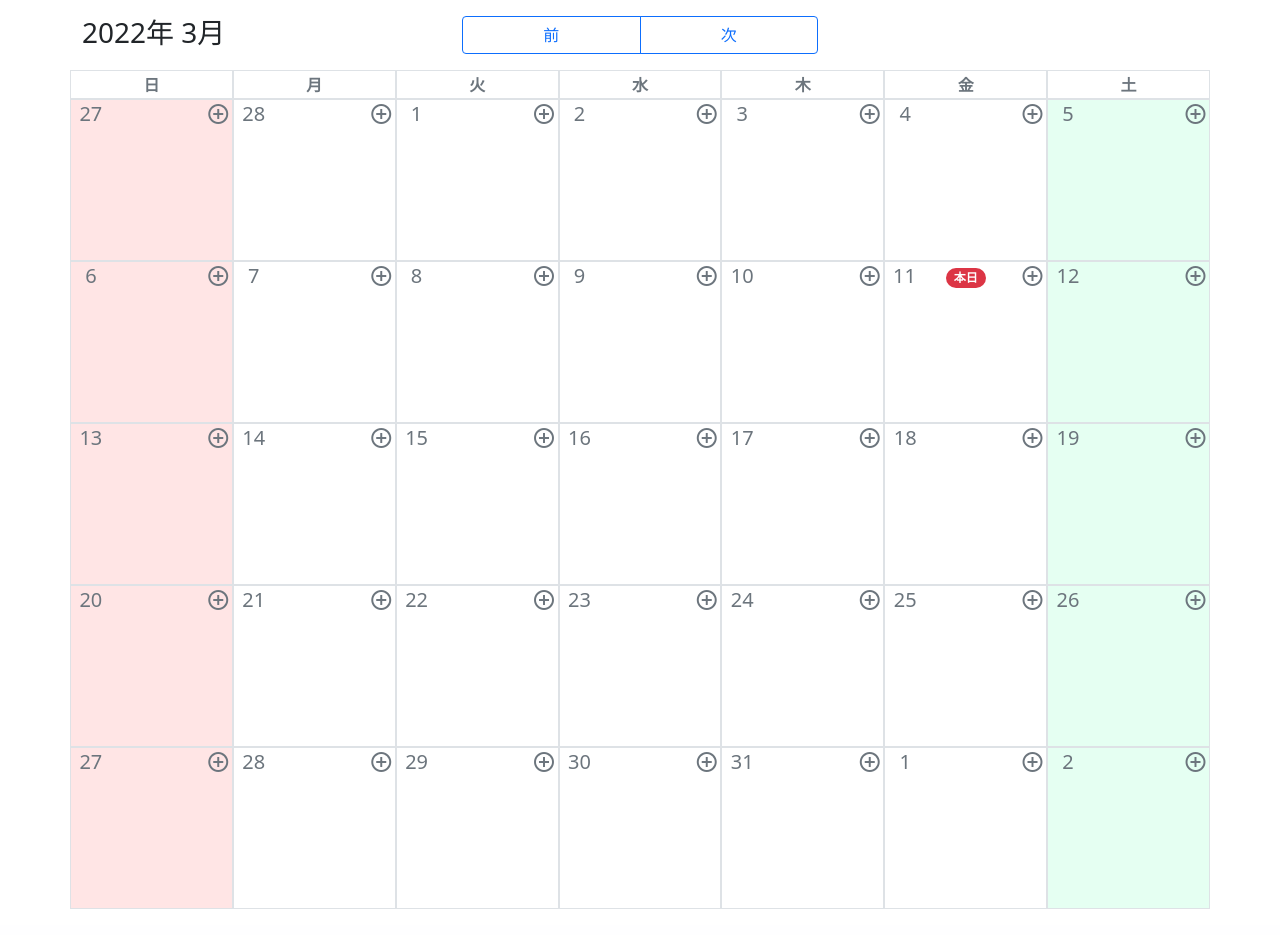
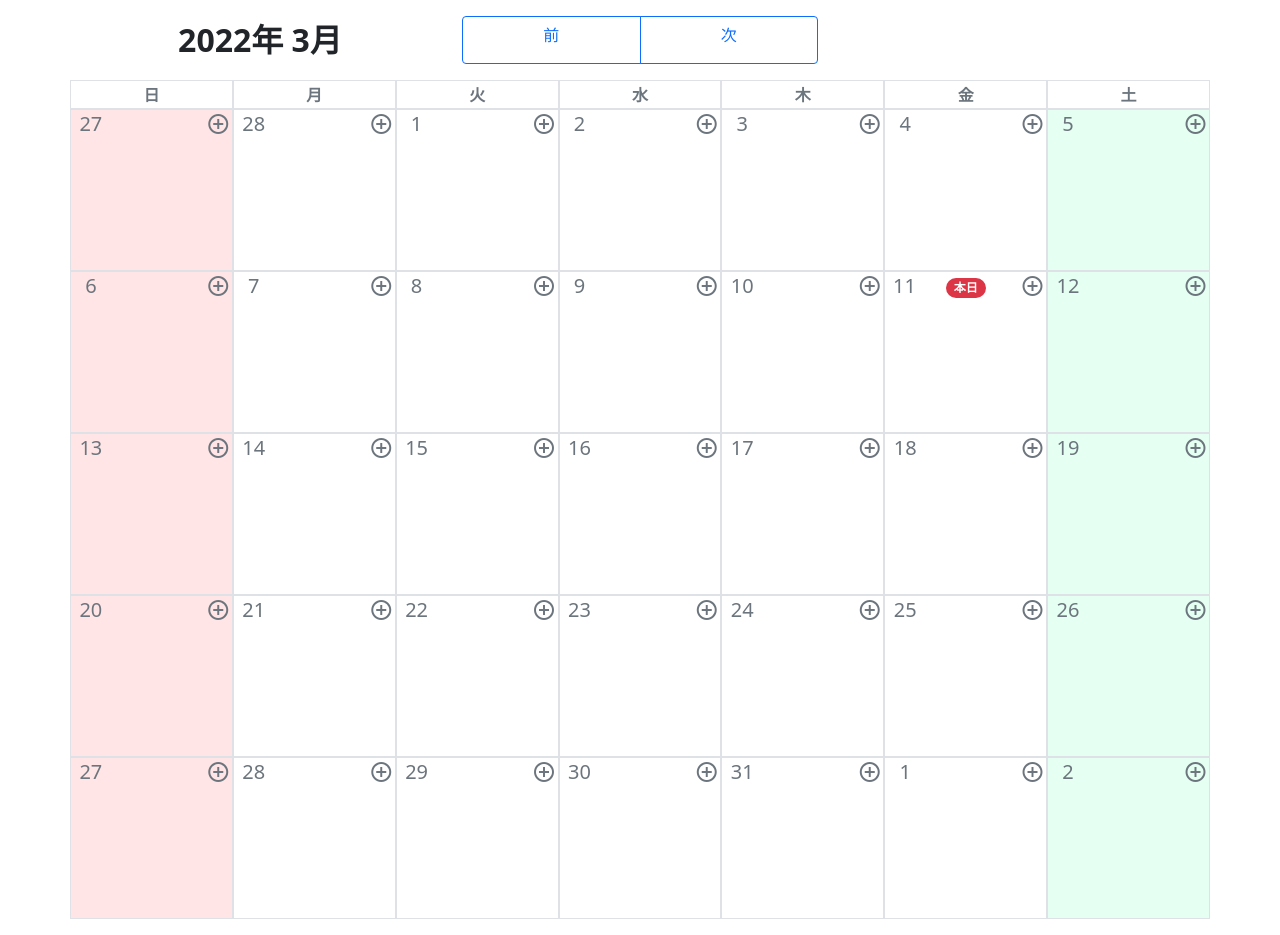
Before and after one commit to naru770/calendar-scheduler-flask, a Flask app: page /2022/03 in a window 1280 px wide. Shown: the part 56-991 px from the top of the page. Before the commit the page ends 965 px from the top, so only its background shows below. Run offline with Flask 2, Linux system fonts and the light colour scheme; data that the repository does not hold is empty; some libraries are stand-ins or nearby versions.

Commit message:
年月の表示位置を調整

```diff
--- a/templates/home.html
+++ b/templates/home.html
@@ -4,19 +4,19 @@
 <div class="container mt-3" id="controller">
   <div class="row">
   <div class="col">
-    <span class="h3">
+    <p class="" style="font-size: 2rem; font-weight: 600; text-align: center; margin-bottom: 0em;">
       {{ this_month.year }}年 {{ this_month.month }}月
-    </span>
+    </p>
   </div>
   <div class="btn-group col" role="group">
     <a href="/{{ prev_month.strftime('%Y/%m') }}" type="button" class="btn btn-outline-primary">前</a>
     <a href="/{{ next_month.strftime('%Y/%m') }}" type="button" class="btn btn-outline-primary">次</a>
   </div>
-  <div class="col"></div>
+  <div class="col" id="controllerSpaceForPc" style="display: none;"></div>
 </div>
 </div>
 
-<div class="container mt-3" id="pc_calendar" style="display: none;">
+<div class="container mt-3" id="pcCalendar" style="display: none;">
   <table class="table table-bordered">
     <!-- top row -->
     <tr class="row">
@@ -90,7 +90,7 @@
 </div>
 
 
-<div class="container mt-3" id="sp_calendar" style="display: none;">
+<div class="container mt-3" id="spCalendar" style="display: none;">
 
   <table class="table table-bordered">
     <tr>
@@ -152,10 +152,11 @@
 <!-- デバイスによって表示を変える -->
 <script>
   if (navigator.userAgent.match(/iPhone|Android.*Mobile/)) {
-    document.getElementById('sp_calendar').style.display = 'block'
+    document.getElementById('spCalendar').style.display = 'block'
   }
   else {
-    document.getElementById('pc_calendar').style.display = 'block'
+    document.getElementById('pcCalendar').style.display = 'block'
+    document.getElementById('controllerSpaceForPc').style.display = 'block'
   }
 </script>
 
```
